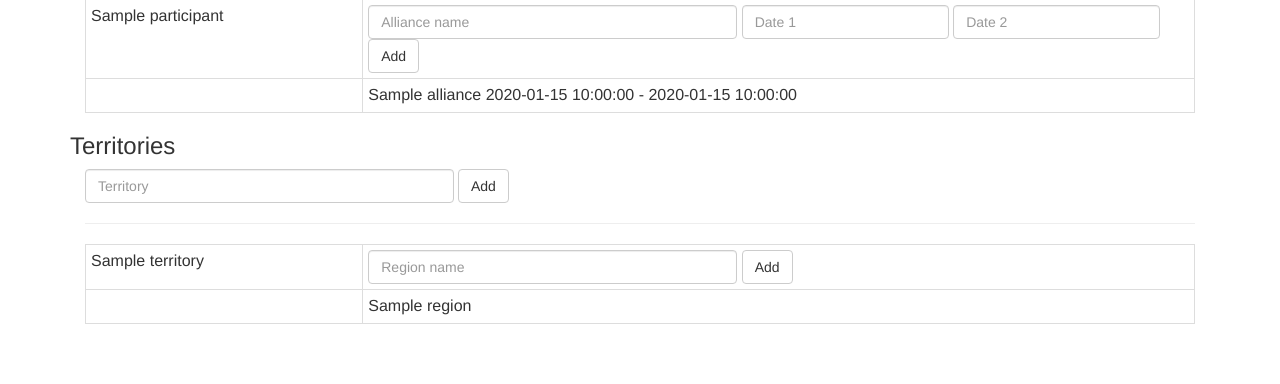
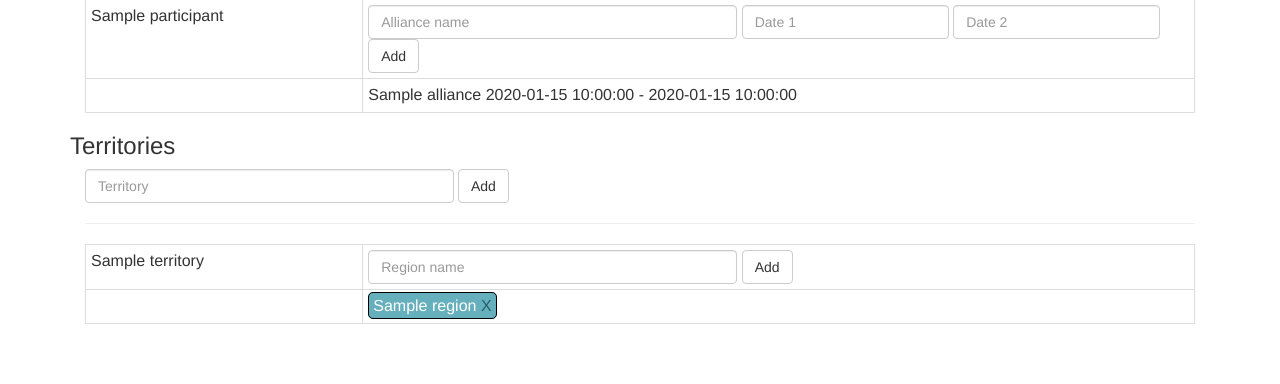
Before and after one commit to sergey-koumirov/corpfleet, a Django app: page /wars/1/edit in a window 1280 px wide. Shown: the part 295-679 px from the top of the page. Run offline with Django 3.2, Linux system fonts and the light colour scheme; tables that the repository leaves empty hold one stand-in row (values such as "Sample post"); parts of the project's set-up code (start-up, migrations or seed data) failed here and were passed over; some libraries are stand-ins or nearby versions.

Commit message:
delete region

```diff
--- a/cwo/models/wars.py
+++ b/cwo/models/wars.py
@@ -81,6 +81,7 @@ class TerritoryRegion(models.Model):
 
     def info(self):
         return {
+            'id': self.id,
             'region_id': self.region_id,
             'region_name': self.region.name
         }
--- a/cwo/templates/cwo/war/edit.html
+++ b/cwo/templates/cwo/war/edit.html
@@ -73,7 +73,12 @@
                 </tr>
                 <tr>
                     <td></td>
-                    <td><span ng-repeat="region in territory.regions">{? region.region_name ?}</span></td>
+                    <td>
+                        <span class="region" ng-repeat="region in territory.regions">
+                            {? region.region_name ?}
+                            <span class="delete" ng-click="DeleteRegion({{war.instance.id}},territory.id,region.id)">X</span>
+                        </span>
+                    </td>
                 </tr>
             </table>
         </div>
--- a/cwo/urls.py
+++ b/cwo/urls.py
@@ -18,6 +18,7 @@ urlpatterns = [
 
     url(r'^(?P<war_id>[0-9]+)/add_territory$', views.add_territory, name='add_territory'),
     url(r'^(?P<war_id>[0-9]+)/territory/(?P<territory_id>[0-9]+)/add_region', views.add_region, name='add_region'),
+    url(r'^(?P<war_id>[0-9]+)/territory/(?P<territory_id>[0-9]+)/region/(?P<tr_id>[0-9]+)', views.delete_region, name='delete_region'),
 
     url(r'^(?P<war_id>[0-9]+)/info$', views.info, name='info'),
 
--- a/cwo/views.py
+++ b/cwo/views.py
@@ -116,6 +116,17 @@ def add_region(request, war_id, territory_id):
         raise Http404("War does not exist")
 
 
+def delete_region(request, war_id, territory_id, tr_id):
+    try:
+        war = War.objects.get(pk=war_id)
+        territory = war.territory_set.get(pk=territory_id)
+        tr = territory.territoryregion_set.get(pk=tr_id)
+        tr.delete()
+        return HttpResponse(json.dumps(war.info()), content_type="application/json")
+    except War.DoesNotExist:
+        raise Http404("War does not exist")
+
+
 def info(request, war_id):
     try:
         war = War.objects.get(pk=war_id)
--- a/static/css/main.css
+++ b/static/css/main.css
@@ -1,7 +1,6 @@
 .border {
     border: 1px solid #808080;
     padding: 3px;
-
 }
 
 .min-height{
@@ -11,3 +10,17 @@
 .errorlist li{
   color: #ff0000;
 }
+
+.region {
+  margin-right: 10px;
+  color: #FFFFFF;
+  background: #65B0BC;
+  padding: 4px;
+  border: solid 1px #000000;
+  border-radius: 5px;
+}
+
+.delete{
+  cursor: pointer;
+  color: #25606C;
+}
--- a/static/war.controller.js
+++ b/static/war.controller.js
@@ -55,7 +55,6 @@ warApp.controller('WarCtrl', function ($scope, $http) {
     };
 
     $scope.AddRegion = function(territory){
-        console.debug(territory);
         $http.post(
             '/wars/'+$scope.warId+'/territory/'+territory.id+'/add_region',
             {id: territory.newRegionId}
@@ -65,7 +64,13 @@ warApp.controller('WarCtrl', function ($scope, $http) {
         });
     };
 
-
+    $scope.DeleteRegion = function(warId, territoryId, territoryRegionId){
+        $http.post(
+            '/wars/'+warId+'/territory/'+territoryId+'/region/'+territoryRegionId+'/delete'
+        ).success(function(data) {
+            $scope.war = data;
+        });
+    };
 
 
 });
```
